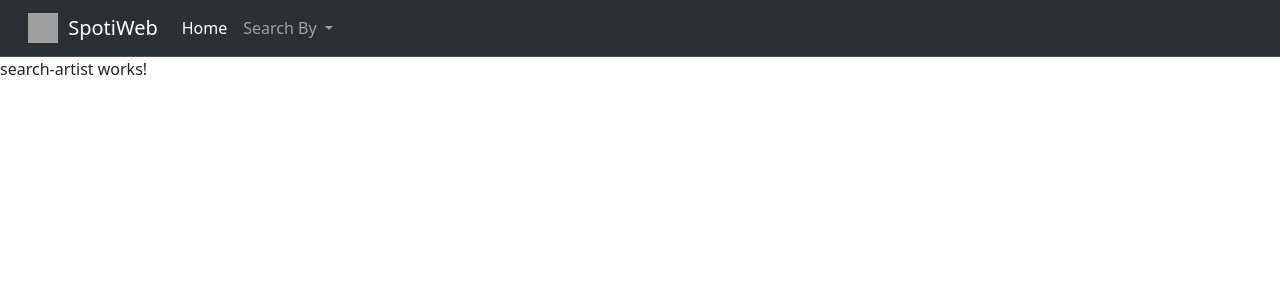
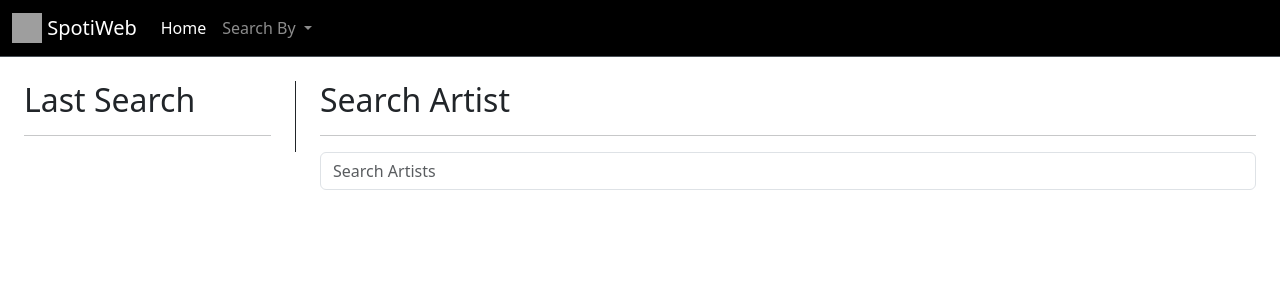
Before and after one commit to DavidHerca29/Spotify, an Angular app: page /search/artist in a window 1280 px wide. Shown: the top 300 px of the page. Built offline with nearby package versions, Linux system fonts and the light colour scheme; no server answers; grey boxes are pictures that could not be loaded.

Commit message:
Fix httpClient bug and improve some html

```diff
--- a/angular.json
+++ b/angular.json
@@ -91,5 +91,8 @@
         }
       }
     }
+  },
+  "cli": {
+    "analytics": "85212562-165d-4ff5-bfc9-25c8e3623b19"
   }
 }
--- a/src/app/app.component.html
+++ b/src/app/app.component.html
@@ -1,6 +1,11 @@
 <div class="row">
-    <shared-nav-bar></shared-nav-bar>
+  <shared-nav-bar></shared-nav-bar>
+  <div class="row mt-4">
+    <div class="col-3">
+      <shared-sidebar></shared-sidebar>
+    </div>
+    <div class="col">
+      <router-outlet></router-outlet>
+    </div>
+  </div>
 </div>
-<div class="row">
-  <router-outlet></router-outlet>
-</div>
--- a/src/app/app.component.ts
+++ b/src/app/app.component.ts
@@ -2,13 +2,14 @@ import { Component } from '@angular/core';
 import { CommonModule } from '@angular/common';
 import { RouterLink, RouterLinkActive, RouterOutlet } from '@angular/router';
 import { NavBarComponent } from "./spotify/shared/components/nav-bar/nav-bar.component";
+import { SidebarComponent } from './spotify/shared/components/sidebar/sidebar.component';
 
 @Component({
     selector: 'app-root',
     standalone: true,
     templateUrl: './app.component.html',
     styleUrl: './app.component.css',
-    imports: [CommonModule, RouterOutlet, NavBarComponent, RouterLink, RouterLinkActive]
+    imports: [CommonModule, RouterOutlet, NavBarComponent, RouterLink, RouterLinkActive, SidebarComponent]
 })
 export class AppComponent {
   title = 'SpotiApp';
--- a/src/app/app.config.ts
+++ b/src/app/app.config.ts
@@ -2,7 +2,10 @@ import { ApplicationConfig } from '@angular/core';
 import { provideRouter } from '@angular/router';
 
 import { routes } from './app.routes';
+import { provideHttpClient, withFetch } from '@angular/common/http';
 
 export const appConfig: ApplicationConfig = {
-  providers: [provideRouter(routes)]
+  providers: [
+    provideRouter(routes),
+    provideHttpClient(withFetch())]
 };
--- a/src/app/spotify/pages/search-artist/search-artist.component.html
+++ b/src/app/spotify/pages/search-artist/search-artist.component.html
@@ -1 +1,8 @@
-<p>search-artist works!</p>
+<h2>Search Artist</h2>
+<hr />
+
+<div class="row">
+  <div class="col">
+    <shared-search-box [placeholder]="'Search Artists'"></shared-search-box>
+  </div>
+</div>
--- a/src/app/spotify/pages/search-artist/search-artist.component.ts
+++ b/src/app/spotify/pages/search-artist/search-artist.component.ts
@@ -1,12 +1,35 @@
-import { Component } from '@angular/core';
+import { Component, OnInit } from '@angular/core';
+import { SearchBoxComponent } from "../../shared/components/search-box/search-box.component";
+import { SpotifyService } from '../../services/spotify.service';
 
 @Component({
   selector: 'app-search-artist',
   standalone: true,
-  imports: [],
   templateUrl: './search-artist.component.html',
-  styles: ``
+  styles: ``,
+  imports: [SearchBoxComponent]
 })
-export class SearchArtistComponent {
+export class SearchArtistComponent implements OnInit {
 
+    constructor(private spotifyService: SpotifyService) { }
+
+    ngOnInit(): void {
+      this.obtenerToken();
+    }
+
+    obtenerToken(): void {
+      this.spotifyService.getAccessToken().subscribe(
+        (token) => {
+          if (token) {
+            console.log('Token obtenido:', token);
+            // Puedes realizar acciones adicionales con el token aquí
+          } else {
+            console.error('No se pudo obtener el token');
+          }
+        },
+        (error) => {
+          console.error('Error al obtener el token:', error);
+        }
+      );
+  }
 }
--- a/src/app/spotify/pages/search-songs/search-songs.component.html
+++ b/src/app/spotify/pages/search-songs/search-songs.component.html
@@ -1 +1,8 @@
-<p>search-songs works!</p>
+<h2>Search Song</h2>
+<hr />
+
+<div class="row">
+  <div class="col">
+    <shared-search-box [placeholder]="'Search Songs'"></shared-search-box>
+  </div>
+</div>
--- a/src/app/spotify/pages/search-songs/search-songs.component.ts
+++ b/src/app/spotify/pages/search-songs/search-songs.component.ts
@@ -1,9 +1,9 @@
 import { Component } from '@angular/core';
-
+import { SearchBoxComponent } from '../../shared/components/search-box/search-box.component';
 @Component({
   selector: 'app-search-songs',
   standalone: true,
-  imports: [],
+  imports: [SearchBoxComponent],
   templateUrl: './search-songs.component.html',
   styles: ``
 })
--- a/src/app/spotify/services/spotify.service.service.ts
+++ b/src/app/spotify/services/spotify.service.ts
@@ -12,7 +12,6 @@ export class SpotifyService {
   tokenUrl: string = 'https://accounts.spotify.com/api/token';
   idAndSecret: string = btoa(this.clientId + ':' + this.clientSecret);
   private token: string = '';
-  http: any;
 
   private _songsHistory : string[] = [];
 
@@ -75,4 +74,6 @@ export class SpotifyService {
     this._songsHistory = this._songsHistory.splice(0,10);
     this.saveSongsLocalStorage();
   }
+
+
 }
--- a/src/app/spotify/shared/components/nav-bar/nav-bar.component.html
+++ b/src/app/spotify/shared/components/nav-bar/nav-bar.component.html
@@ -26,16 +26,30 @@
     </ul>
   </div>
 </nav> -->
-<nav class="navbar bg-dark border-bottom border-body navbar-expand-lg bg-body-tertiary" data-bs-theme="dark">
+<nav
+  class="navbar bg-black border-bottom border-body navbar-expand-lg bg-body-black"
+  data-bs-theme="dark"
+>
   <div class="container-fluid">
-        <a class="navbar-brand" style="margin-left: 1rem;" href="#">
-            <img style="margin-right: 5px;"
-                src="https://upload.wikimedia.org/wikipedia/commons/7/74/Spotify_App_Logo.svg" width="30" height="30"
-                class="d-inline-block align-top" alt="">
+    <a class="navbar-brand" href="#">
+      <img
+        src="https://upload.wikimedia.org/wikipedia/commons/7/74/Spotify_App_Logo.svg"
+        width="30"
+        height="30"
+        class="d-inline-block align-top"
+        alt=""
+      />
       SpotiWeb
     </a>
-        <button class="navbar-toggler" type="button" data-bs-toggle="collapse" data-bs-target="#navbarSupportedContent"
-            aria-controls="navbarSupportedContent" aria-expanded="false" aria-label="Toggle navigation">
+    <button
+      class="navbar-toggler"
+      type="button"
+      data-bs-toggle="collapse"
+      data-bs-target="#navbarSupportedContent"
+      aria-controls="navbarSupportedContent"
+      aria-expanded="false"
+      aria-label="Toggle navigation"
+    >
       <span class="navbar-toggler-icon"></span>
     </button>
     <div class="collapse navbar-collapse" id="navbarSupportedContent">
@@ -44,18 +58,21 @@
           <a class="nav-link active" aria-current="page" href="#">Home</a>
         </li>
         <li class="nav-item dropdown">
-                    <a class="nav-link dropdown-toggle" role="button" data-bs-toggle="dropdown"
-                        aria-expanded="false">
+          <a
+            class="nav-link dropdown-toggle"
+            role="button"
+            data-bs-toggle="dropdown"
+            aria-expanded="false"
+          >
             Search By
           </a>
           <ul class="dropdown-menu">
             <li>
-                            <a class="dropdown-item"
-                            routerLink="/search/artist">Artist</a></li>
+              <a class="dropdown-item" routerLink="/search/artist">Artist</a>
+            </li>
             <li>
-                        <a class="dropdown-item"
-                        routerLink="/search/songs"
-                        >Song</a></li>
+              <a class="dropdown-item" routerLink="/search/songs">Song</a>
+            </li>
           </ul>
         </li>
       </ul>
--- a/src/app/spotify/shared/components/sidebar/sidebar.component.html
+++ b/src/app/spotify/shared/components/sidebar/sidebar.component.html
@@ -1,16 +1,6 @@
-<div class="bg-dark border-right p-3" id="sidebar">
-    <h3 class="text-light">Gifs App</h3>
-    <hr class="text-white">
+<div class="border-end border-dark ps-4 pe-4" id="sidebar">
+  <h2 class="text-dark">Last Search</h2>
+  <hr class="text-dark" />
 
-    <div class="list-group list-reset">
-    @for (element of elements; track $index) {
-        <button
-            (click)="searchTag(element)"
-            class="list-group-item list-group-item-action">
-            {{element | titlecase}}
-        </button>
-    }
-
-    </div>
-
+  <div class="list-group list-reset"></div>
 </div>
--- a/src/app/spotify/shared/components/sidebar/sidebar.component.ts
+++ b/src/app/spotify/shared/components/sidebar/sidebar.component.ts
@@ -1,6 +1,6 @@
 import { Component } from '@angular/core';
 import { CommonModule } from '@angular/common';
-import { SpotifyService } from '../../../services/spotify.service.service';
+import { SpotifyService } from '../../../services/spotify.service';
 
 @Component({
   selector: 'shared-sidebar',
@@ -9,11 +9,6 @@ import { SpotifyService } from '../../../services/spotify.service.service';
   templateUrl: './sidebar.component.html',
 })
 export class SidebarComponent {
-  constructor(private spotifyService: SpotifyService){}
-
-  get elements(): string[]{
-    return this.spotifyService.songsHistory;
-  }
 
   searchTag(element: string) {
     // this.spotifyService.searchTag(tag);
```
Also changed, not shown: 1 other file (tests, documents, lock files or other folders). Lines whose indentation alone changed are shown as unchanged.
